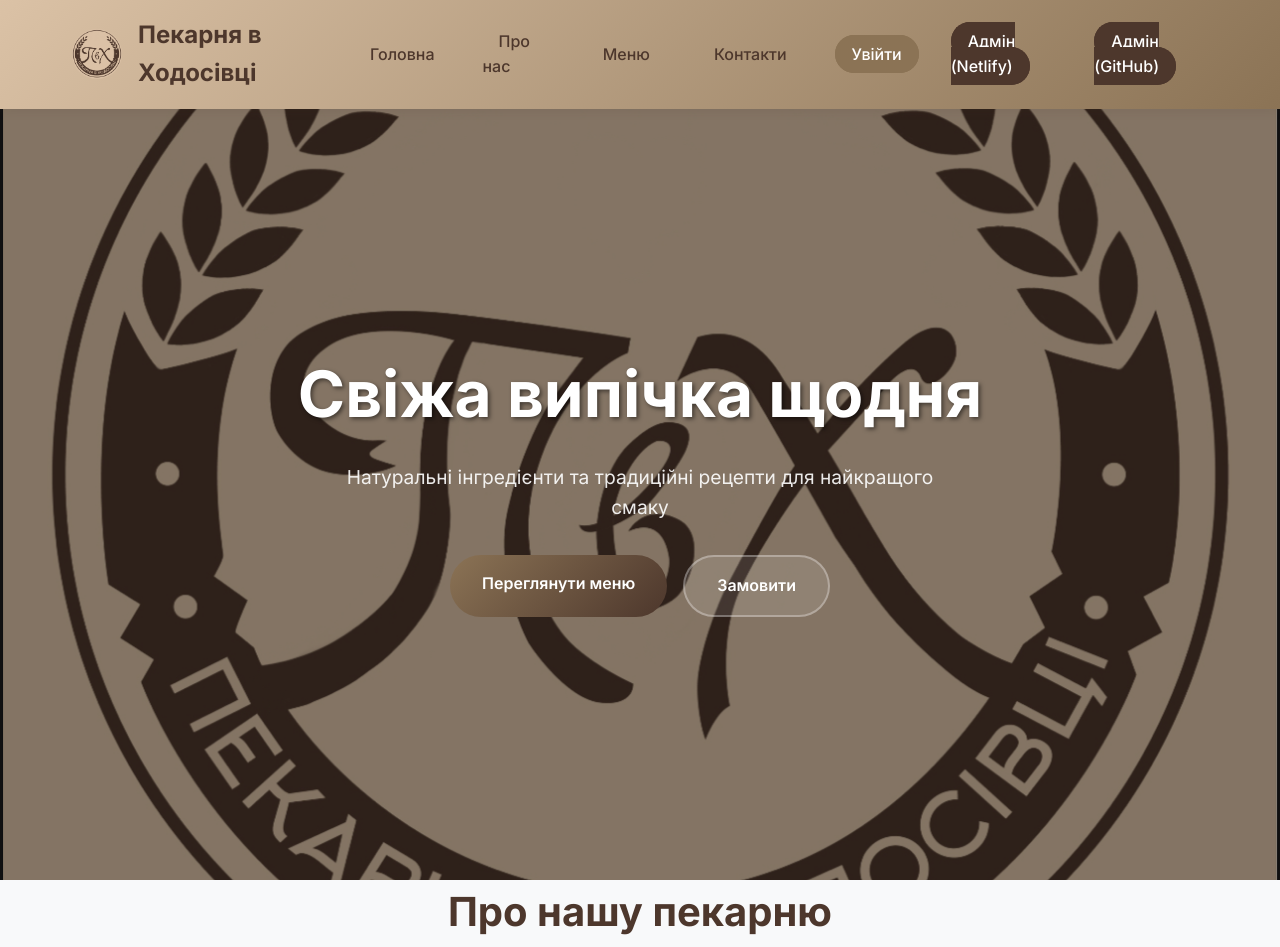
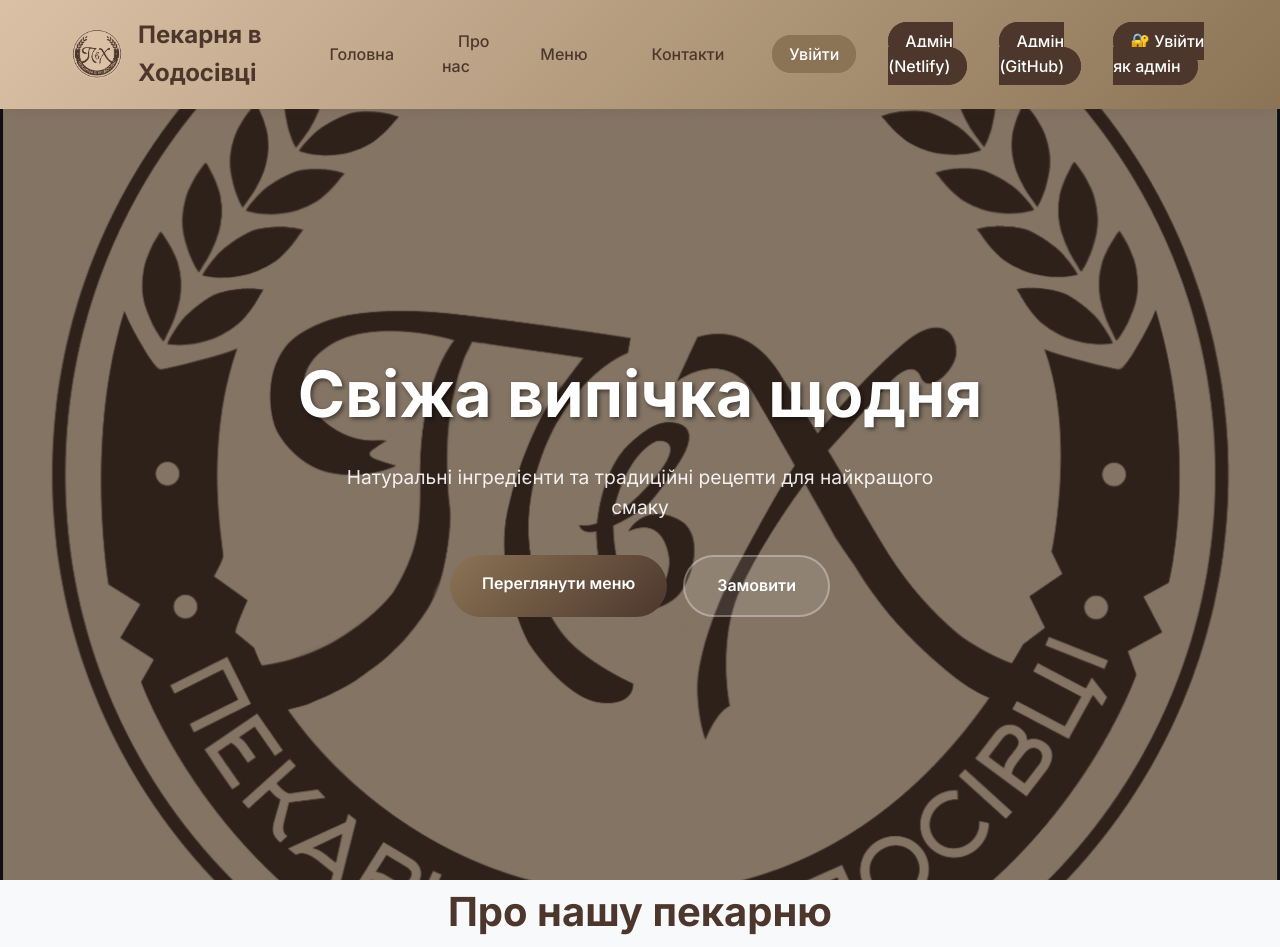
Before and after one commit to jeckaptikai-dotcom/-bakery-hodosivka, a plain HTML site: page index.html in a window 1280 px wide. Shown: the top 947 px of the page. Drawn offline with Linux system fonts and the light colour scheme.

Commit message:
Додано кнопку швидкого входу як адмін

```diff
--- a/index.html
+++ b/index.html
@@ -720,6 +720,7 @@
                     <li><a href="simple-auth.html" class="nav-link auth-link">Увійти</a></li>
                     <li><a href="netlify-admin.html" class="nav-link admin-link">Адмін (Netlify)</a></li>
                     <li><a href="admin.html" class="nav-link admin-link">Адмін (GitHub)</a></li>
+                    <li><a href="#" onclick="loginAsAdmin()" class="nav-link admin-link">🔐 Увійти як адмін</a></li>
                 </ul>
                 <div class="hamburger">
                     <span class="bar"></span>
@@ -1125,6 +1126,19 @@
 
         // Запуск автоматичної синхронізації
         setupAutoSync();
+
+        // Функція для швидкого входу як адмін
+        function loginAsAdmin() {
+            if (confirm('Увійти як адміністратор?')) {
+                localStorage.setItem('isLoggedIn', 'true');
+                localStorage.setItem('currentUser', 'Адміністратор');
+                localStorage.setItem('isAdmin', 'true');
+                alert('Успішно увійшли як адміністратор! Перенаправлення...');
+                setTimeout(() => {
+                    window.location.href = 'netlify-admin.html';
+                }, 1000);
+            }
+        }
     </script>
 </body>
 </html>
```
